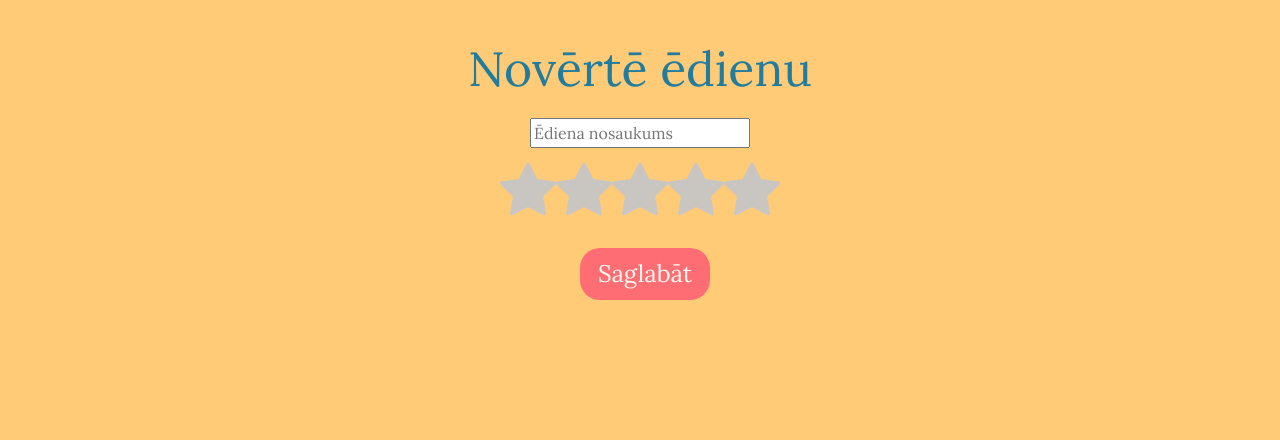
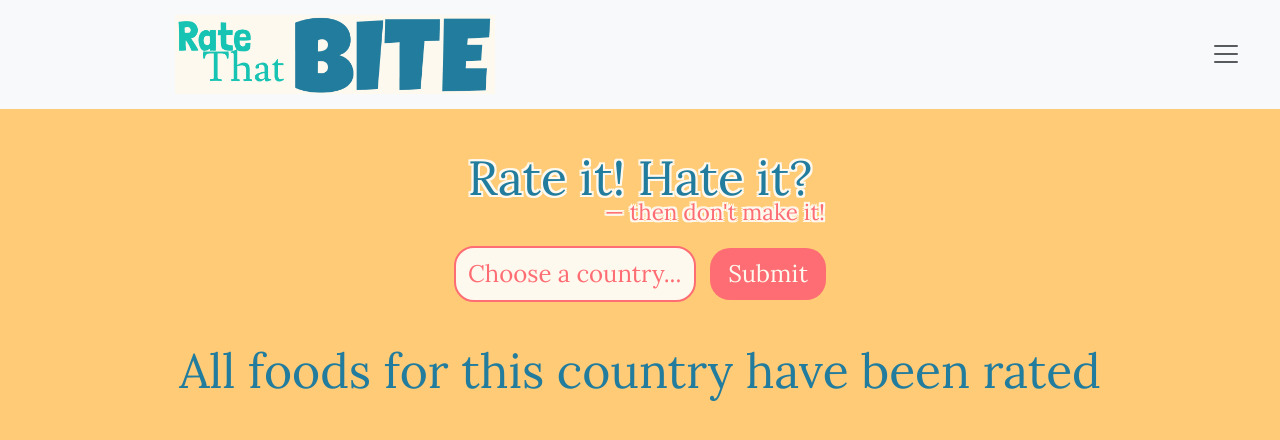
Before and after one commit to Plaurate/LuluLala, a Flask app: page /rateit in a window 1280 px wide. Shown: the top 440 px of the page. Run offline with Flask 3, Linux system fonts and the light colour scheme; the visitor is signed in with stand-in values (Sample User, id 1); data that the repository does not hold is empty.

Commit message:
Update rateit.html

```diff
--- a/EatThatBite/templates/rateit.html
+++ b/EatThatBite/templates/rateit.html
@@ -2,23 +2,65 @@
 
 {% block body %}
 
-<h2>Novērtē ēdienu</h2>
+<nav class="navbar bg-body-tertiary">
+    <div class="container-fluid">
+        <div class="logo1">
+            <img src="../static/logo_short.png" alt="Logo">
+        </div>
 
-<form method="post">
-    <input type="text" name="food" placeholder="Ēdiena nosaukums" required>
+        <button class="navbar-toggler" type="button" data-bs-toggle="collapse"
+                data-bs-target="#navbarMenu">
+            <span class="navbar-toggler-icon"></span>
+        </button>
 
-    <div class="mb-3">
+        <div class="collapse navbar-collapse" id="navbarMenu">
+            <ul class="navbar-nav ms-auto">
+                <li class="nav-item"><a class="nav-link" href="{{ url_for('rateit') }}">Rate the foods!</a></li>
+                <li class="nav-item"><a class="nav-link" href="{{ url_for('show_names') }}">See your ratings</a></li>
+                <li class="nav-item"><a class="nav-link" href="{{ url_for('stats') }}">Statistics</a></li>
+            </ul>
+        </div>
+    </div>
+</nav>
+
+<h2 class="text-outline">Rate it! Hate it?</h2>
+<h3 class="subtitle text-outline">— then don't make it!</h3>
+
+<!-- Country selector -->
+<form action="/rateit" method="post">
+    <select name="country" required>
+        <option selected disabled>Choose a country...</option>
+        {% for country in countries %}
+            <option value="{{ country }}">{{ country }}</option>
+        {% endfor %}
+    </select>
+    <button type="submit">Submit</button>
+</form>
+
+{% if meal %}
+<div class="rate-card">
+    <img src="{{ food_image }}" alt="Image of the food">
+
+    <h3 class="food-title">{{ name_food }}</h3>
+
+    <form action="/rateit" method="post">
+        <input type="hidden" name="food_id" value="{{ food_id }}">
+
         <div class="star-rating">
             {% for i in range(5, 0, -1) %}
-            <input type="radio" name="rating" value="{{ i }}" id="star{{ i }}">
-            <label for="star{{ i }}">
-                <i class="bi bi-star-fill"></i>
-            </label>
+                <input type="radio" name="rating" value="{{ i }}" id="star{{ i }}" required>
+                <label for="star{{ i }}">★</label>
             {% endfor %}
         </div>
-    </div>
+        <br>
+        <button type="submit" class="rate-btn">Rate it!</button>
+    </form>
+</div>
+{% endif %}
 
-    <button type="submit">Saglabāt</button>
-</form>
+{% if finished %}
+    <h2>All foods for this country have been rated</h2>
+{% endif %}
+
 
 {% endblock %}
```
